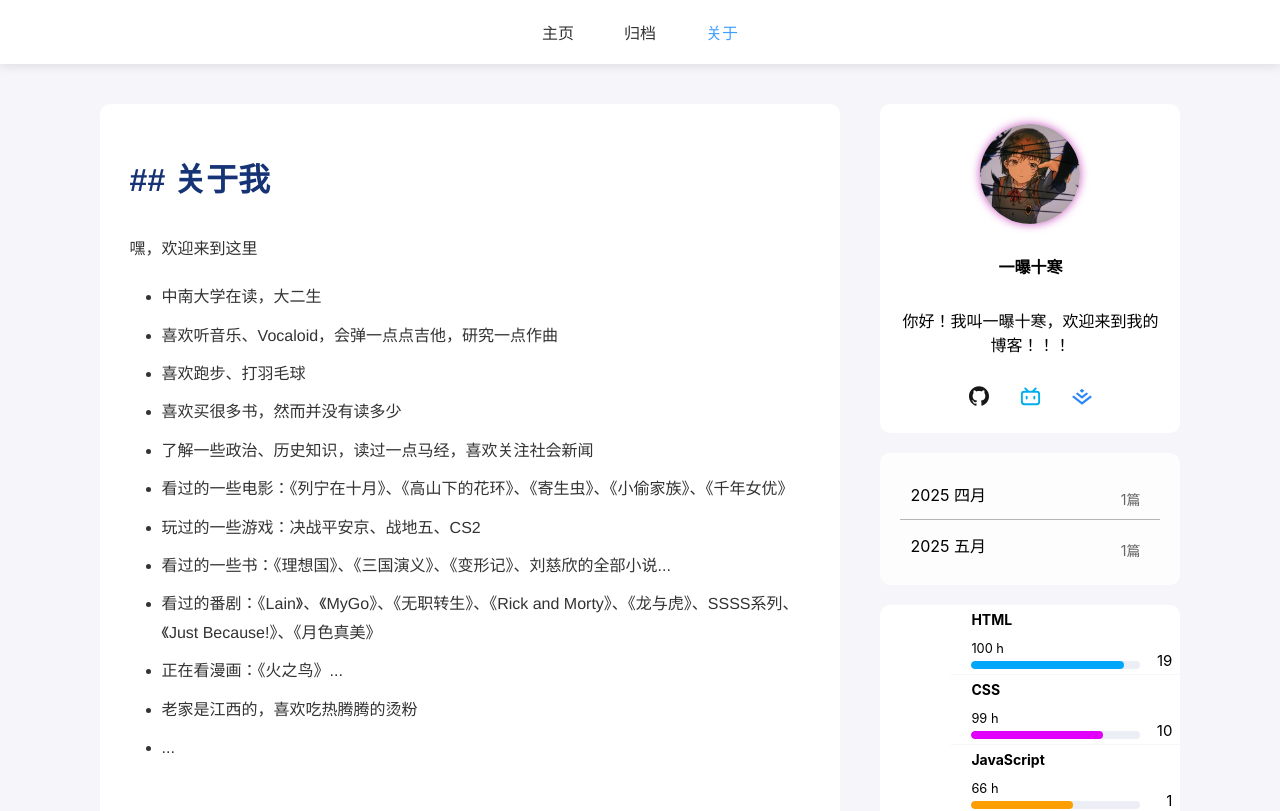
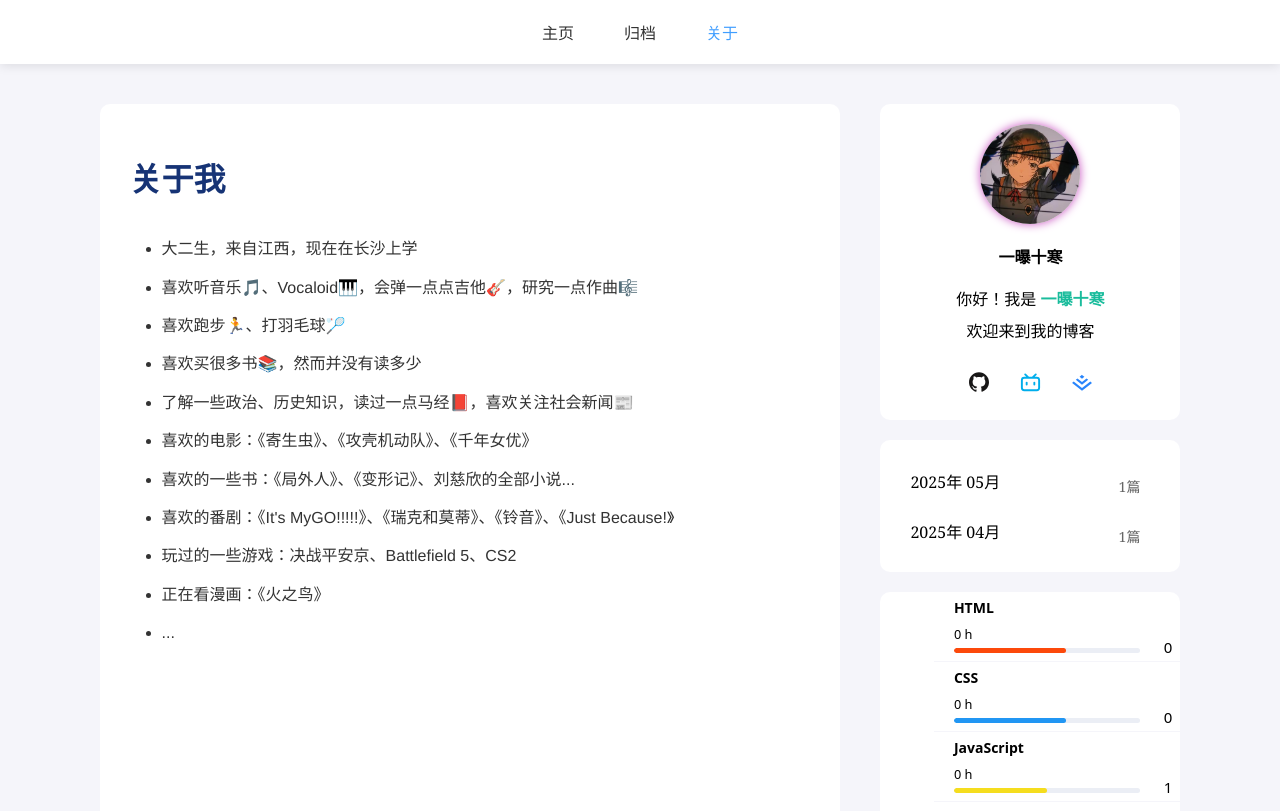
Before and after one commit to yuhhhy/blog-vue, a Vue app: page /about in a window 1280 px wide. Shown: the top 811 px of the page. Built offline with nearby package versions, Linux system fonts and the light colour scheme; a web font is replaced by a local one.

Commit message:
feat: 归档支持按月份筛选，优化字体样式和标签列表样式
- 实现 `Timeline.vue` 的日期筛选逻辑，支持按月份筛选
- 实现归档页标签的激活样式
- 优化字体变量和字体显示效果

```diff
--- a/src/components/Sidebar/components/SidebarArchive.vue
+++ b/src/components/Sidebar/components/SidebarArchive.vue
@@ -1,28 +1,51 @@
 <script setup>
+import { ref, onMounted, computed } from 'vue'
+import { useRoute } from 'vue-router'
+
+const route = useRoute()
+const postsDividedByMonth = ref({})
+
+// 获取当前活跃的月份，用于动态样式高亮显示
+const activeMonth = computed(() => {
+  return route.params.tagName
+})
+
+onMounted(async () => {
+    const response = await fetch('/data/posts.json')
+    const posts = await response.json()
+    // 按月份分组
+    postsDividedByMonth.value = posts.reduce((acc, post) => {
+        const date = post.date.split('-').slice(0, 2).join('-')
+        if (!acc[date]) {
+            acc[date] = []
+        }
+        acc[date].push(post)
+        return acc
+    }, {})
+})
 </script>
 
 <template>
     <div class="sidebar-archive">
-            <a href="#">
-                <div class="archive-month first">
-                    <div class="date">2025 四月</div>
-                    <div class="number">1篇</div>
-                </div>
-            </a>
-            <a href="#">
-                <div class="archive-month">
-                    <div class="date">2025 五月</div>
-                    <div class="number">1篇</div>
-                </div>
-            </a>
+        <RouterLink
+            v-for="(posts, date) in postsDividedByMonth"
+            :key="date"
+            :to="`/archive/${date}`"
+        >
+            <div class="archive-month" :class="{ active: date === activeMonth }">
+                <div class="date">{{ date.split('-')[0] }}年 {{ date.split('-')[1] }}月</div>
+                <div class="number">{{ posts.length }}篇</div>
+            </div>
+        </RouterLink>
     </div>
 </template>
 
 <style lang="scss" scoped>
 .sidebar-archive {
+    font-family: var(--font-serif);
     margin-bottom: 20px;
     border-radius: 10px;
-    background-color: #fdfdfd;
+    background-color: var(--white);
     width: 100%;
     padding: 16px 20px;
     overflow: hidden;
@@ -35,22 +58,27 @@
         position: relative;
         display: flex;
         align-items: center;
-        border-top: 1px solid #b5b5b5;
 
         .number {
             position: absolute;
             right: 20px;
             top: 20px;
             font-size: 14px;
-            color: #666;
-        }
-
-        &.first {
-            border-top: none;
+            color: var(--quote-color);
         }
 
         &:hover {
-            background-color: #eee;
+            background-color: var(--light);
+        }
+
+        &.active {
+            background-color: var(--blue);
+            color: white;
+            border-radius: 4px;
+
+            .number {
+                color: white;
+            }
         }
     }
 }
--- a/src/components/Sidebar/components/SidebarAuthor.vue
+++ b/src/components/Sidebar/components/SidebarAuthor.vue
@@ -7,7 +7,10 @@
             <img src="@/assets/images/avatar.png" alt="my avatar">
         </div>
         <span id="author-name">一曝十寒</span>
-        <span id="author-words">你好！我叫一曝十寒，欢迎来到我的博客！！！</span>
+        <div id="author-words">
+            <p>你好！我是 <span style="color: var(--cyan); font-weight: 800;">一曝十寒</span></p>
+            <p>欢迎来到我的博客</p>
+        </div>
         <div class="author-social">
             <a href="https://github.com/yuhhhy" target="_blank">
                 <svg xmlns="http://www.w3.org/2000/svg" width="20" height="20" fill="#181717" viewBox="0 0 24 24"><title>GitHub</title><path d="M12 .297c-6.63 0-12 5.373-12 12 0 5.303 3.438 9.8 8.205 11.385.6.113.82-.258.82-.577 0-.285-.01-1.04-.015-2.04-3.338.724-4.042-1.61-4.042-1.61C4.422 18.07 3.633 17.7 3.633 17.7c-1.087-.744.084-.729.084-.729 1.205.084 1.838 1.236 1.838 1.236 1.07 1.835 2.809 1.305 3.495.998.108-.776.417-1.305.76-1.605-2.665-.3-5.466-1.332-5.466-5.93 0-1.31.465-2.38 1.235-3.22-.135-.303-.54-1.523.105-3.176 0 0 1.005-.322 3.3 1.23.96-.267 1.98-.399 3-.405 1.02.006 2.04.138 3 .405 2.28-1.552 3.285-1.23 3.285-1.23.645 1.653.24 2.873.12 3.176.765.84 1.23 1.91 1.23 3.22 0 4.61-2.805 5.625-5.475 5.92.42.36.81 1.096.81 2.22 0 1.606-.015 2.896-.015 3.286 0 .315.21.69.825.57C20.565 22.092 24 17.592 24 12.297c0-6.627-5.373-12-12-12"></path></svg>
@@ -58,12 +61,18 @@
 
     #author-name {
         font-weight: bold;
+        margin: -10px 0 -20px 0;
     }
 
     #author-words {
+        font-family: var(--font-serif);
         text-align: center;
         max-width: 100%;
         word-wrap: break-word; // 长单词断行
+
+        p {
+            margin-top: .5rem;
+        }
     }
 
     .author-social {
--- a/src/components/Tag/index.vue
+++ b/src/components/Tag/index.vue
@@ -11,7 +11,7 @@ const props = defineProps({
     <RouterLink to="#">
         <div class="tag">
              <!-- 用v-html把{{ '&#xe632;' }}变成{{ &#xe632; }} -->
-            <div class="iconfont tag-img" style="font-size: 56px;" v-html="props.tag.tagImg"></div>
+            <div class="iconfont tag-img" style="font-size: 38.5px;" v-html="props.tag.tagImg"></div>
             <div class="tag-info">
                 <div class="tag-info-left">
                     <div class="tag-name">{{ tag.tagName }}</div>
@@ -21,7 +21,7 @@ const props = defineProps({
                             <el-progress
                                 :percentage="tag.tagProgress"
                                 :text-inside="true"
-                                :stroke-width="8"
+                                :stroke-width="5"
                                 :show-text="false"
                                 :color="tag.progressColor"
                             />
@@ -48,23 +48,23 @@ const props = defineProps({
 
     &:hover {
         .tag-img {
-            transform: translateX(110px);
+            transform: translateX(115px);
             transition: transform 0.4s cubic-bezier(0.68, -0.55, 0.27, 1.55);
 
         }
         .tag-info {
-            transform: translateX(110px);
+            transform: translateX(115px);
             opacity: 0;
             transition: all 0.4s cubic-bezier(0.68, -0.55, 0.27, 1.55);
         }
         .black-box {
-            transform: translateX(110px);
+            transform: translateX(115px);
             transition: transform 0.4s cubic-bezier(0.68, -0.55, 0.27, 1.55);
         }
     }
     .tag-img {
-        height: 80%;
-        width: 56px;
+        height: 55%;
+        width: 38.5px;
         border-radius: 4px;
         object-fit: cover;  // 保持图片比例
     }
--- a/src/data/tagList.js
+++ b/src/data/tagList.js
@@ -2,41 +2,41 @@ export default [
     {
         tagImg: '&#xe632;',
         tagName: 'HTML',
-        tagHours: 100,
-        tagProgress: 90,
-        tagNumber: 19,
-        progressColor: '#03A7FA'
+        tagHours: 0,
+        tagProgress: 60,
+        tagNumber: 0,
+        progressColor: '#FC490B'
     },
     {
         tagImg: '&#xe61e;',
         tagName: 'CSS',
-        tagHours: 99,
-        tagProgress: 78,
-        tagNumber: 10,
-        progressColor: '#E101FB'
+        tagHours: 0,
+        tagProgress: 60,
+        tagNumber: 0,
+        progressColor: '#2196F3'
     },
     {
         tagImg: '&#xe704;',
         tagName: 'JavaScript',
-        tagHours: 66,
-        tagProgress: 60,
+        tagHours: 0,
+        tagProgress: 50,
         tagNumber: 1,
-        progressColor: '#FD9E02'
+        progressColor: '#F5DD1E'
     },
     {
         tagImg: '&#xe79a;',
         tagName: 'Vue',
-        tagHours: 65,
-        tagProgress: 55,
-        tagNumber: 3,
-        progressColor: '#8ED320'
+        tagHours: 0,
+        tagProgress: 40,
+        tagNumber: 0,
+        progressColor: '#41B883'
     },
       {
         tagImg: '&#xe799;',
         tagName: 'Webpack',
-        tagHours: 2,
-        tagProgress: 25,
-        tagNumber: 2,
-        progressColor: '#FD9E02'
+        tagHours: 0,
+        tagProgress: 2,
+        tagNumber: 0,
+        progressColor: '#8ED6FB'
     },
 ]
--- /dev/null
+++ b/src/styles/font.scss
@@ -0,0 +1,5 @@
+:root {
+    --font-sans: ui-sans-serif, system-ui, sans-serif, "Apple Color Emoji", "Segoe UI Emoji", "Segoe UI Symbol", "Noto Color Emoji";
+    --font-serif: ui-serif, Georgia, Cambria, "Times New Roman", Times, serif, "Apple Color Emoji", "Segoe UI Emoji", "Segoe UI Symbol", "Noto Color Emoji";
+    --font-mono: ui-monospace, SFMono-Regular, Menlo, Monaco, Consolas, "Liberation Mono", "Courier New", monospace, "Apple Color Emoji", "Segoe UI Emoji", "Segoe UI Symbol", "Noto Color Emoji";
+}
--- a/src/styles/index.scss
+++ b/src/styles/index.scss
@@ -1,3 +1,4 @@
+@use './font.scss';
 @use "./reset.scss";
 @use "./variable.scss";
 @use "./iconfont.scss";
--- a/src/styles/reset.scss
+++ b/src/styles/reset.scss
@@ -7,7 +7,7 @@
 html, body {
     height: 100%;
     font-size: 16px;
-    font-family: -apple-system, system-ui, Segoe UI, Roboto, Ubuntu, Cantarell, Noto Sans, sans-serif, BlinkMacSystemFont, Helvetica Neue, PingFang SC, Hiragino Sans GB, Microsoft YaHei, Arial !important;
+    font-family: var(--font-sans)
 }
 
 
--- a/src/views/About/index.vue
+++ b/src/views/About/index.vue
@@ -3,20 +3,18 @@ import Sidebar from "@/components/Sidebar/index.vue"
 import ArticleContent from "../Blog/components/ArticleContent.vue";
 
 const htmlContent = `
-            <h1>## 关于我</h1>
-            <p>嘿，欢迎来到这里</p>
+            <h1>关于我</h1>
             <ul>
-                <li>中南大学在读，大二生</li>
-                <li>喜欢听音乐、Vocaloid，会弹一点点吉他，研究一点作曲</li>
-                <li>喜欢跑步、打羽毛球</li>
-                <li>喜欢买很多书，然而并没有读多少</li>
-                <li>了解一些政治、历史知识，读过一点马经，喜欢关注社会新闻</li>
-                <li>看过的一些电影：《列宁在十月》、《高山下的花环》、《寄生虫》、《小偷家族》、《千年女优》</li>
-                <li>玩过的一些游戏：决战平安京、战地五、CS2</li>
-                <li>看过的一些书：《理想国》、《三国演义》、《变形记》、刘慈欣的全部小说...</li>
-                <li>看过的番剧：《Lain》、《MyGo》、《无职转生》、《Rick and Morty》、《龙与虎》、SSSS系列、《Just Because!》、《月色真美》</li>
-                <li>正在看漫画：《火之鸟》...</li>
-                <li>老家是江西的，喜欢吃热腾腾的烫粉</li>
+                <li>大二生，来自江西，现在在长沙上学</li>
+                <li>喜欢听音乐🎵、Vocaloid🎹，会弹一点点吉他🎸，研究一点作曲🎼</li>
+                <li>喜欢跑步🏃、打羽毛球🏸</li>
+                <li>喜欢买很多书📚，然而并没有读多少</li>
+                <li>了解一些政治、历史知识，读过一点马经📕，喜欢关注社会新闻📰</li>
+                <li>喜欢的电影：《寄生虫》、《攻壳机动队》、《千年女优》</li>
+                <li>喜欢的一些书：《局外人》、《变形记》、刘慈欣的全部小说...</li>
+                <li>喜欢的番剧：《It's MyGO!!!!!》、《瑞克和莫蒂》、《铃音》、《Just Because!》</li>
+                <li>玩过的一些游戏：决战平安京、Battlefield 5、CS2</li>
+                <li>正在看漫画：《火之鸟》</li>
                 <li>...</li>
             </ul>`
 </script>
--- a/src/views/Archive/components/TagList.vue
+++ b/src/views/Archive/components/TagList.vue
@@ -1,7 +1,15 @@
 <script setup>
-import { ref, onMounted } from 'vue'
+import { ref, onMounted, computed } from 'vue'
+import { useRoute } from 'vue-router'
+
+const route = useRoute()
 const posts = ref([])
 const tags = ref([])
+
+// 获取当前活跃标签
+const activeTag = computed(() => {
+  return route.params.tagName
+})
 
 onMounted(async () => {
     const response = await fetch('/data/posts.json')
@@ -21,7 +29,7 @@ onMounted(async () => {
         :key="tag"
         :to="`/archive/${tag}`"
         >
-        <span class="tag">
+        <span class="tag" :class="{ active: tag === activeTag }">
             <span class="iconfont">&#xe920;</span>
             {{ tag }}
         </span>
@@ -41,10 +49,10 @@ onMounted(async () => {
     }
 
     .tag {
-        color: var(--white);
-        background-color: var(--blue);
+        border: 2px dashed var(--cyan);
+        color: var(--cyan);
         border-radius: 5px;
-        cursor: pointer; // 鼠标悬停时显示指针
+        cursor: pointer;
         margin: 30px 10px;
         padding: 5px 10px;
 
@@ -52,6 +60,12 @@ onMounted(async () => {
             font-size: 12px;
             margin-right: 5px;
        }
+
+        &.active {
+            background-color: var(--cyan);
+            color: var(--white);
+            box-shadow: 0 0 5px rgba(0,0,0,0.2);
+        }
     }
 }
 </style>
--- a/src/views/Archive/components/Timeline.vue
+++ b/src/views/Archive/components/Timeline.vue
@@ -8,9 +8,16 @@ const postsByTag = ref([])
 
 // 提取筛选逻辑为单独函数
 const filterPostsByTag = () => {
+  // 参数为日期，匹配精确到月份
+  if(route.params.tagName.match(/^\d{4}-\d{2}$/)){
+    postsByTag.value = postsByDate.value.filter(post => {
+      return post.date.startsWith(route.params.tagName)
+    })
+  }else{ // 参数为Tag，匹配Tag
     postsByTag.value = postsByDate.value.filter(post => {
       return post.tags.includes(route.params.tagName)
     })
+  }
 }
 
 // 页面挂载
@@ -33,6 +40,7 @@ watch(() => route.params.tagName, () => {
 <template>
   <div class="container">
     <el-timeline style="max-wipx" class="timeline">
+      <!-- 有路由参数时显示 -->
       <el-timeline-item
         v-if="route.params.tagName"
         v-for="item in postsByTag"
@@ -44,6 +52,8 @@ watch(() => route.params.tagName, () => {
           <span  class="timeline-item__title">{{ item.title }}</span>
         </RouterLink>
       </el-timeline-item>
+
+      <!-- 无路由参数时显示 -->
       <el-timeline-item
         v-else
         v-for="item in postsByDate"
@@ -55,6 +65,7 @@ watch(() => route.params.tagName, () => {
           <span  class="timeline-item__title">{{ item.title }}</span>
         </RouterLink>
       </el-timeline-item>
+
     </el-timeline>
   </div>
 </template>
@@ -65,8 +76,12 @@ watch(() => route.params.tagName, () => {
     padding-top: 50px;
     :deep(.timeline-item__title){
         font-size: 1rem;
+    }
+    :deep(.el-timeline-item__node){
+      background-color: var(--cyan);
+      border-color: var(--cyan);
+    }
 
-    }
     @media screen and (max-width: 768px)  {
       padding-top: 40px;
       padding-left: 20px;
```
